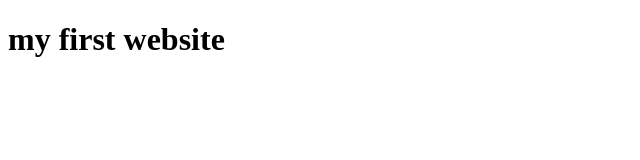
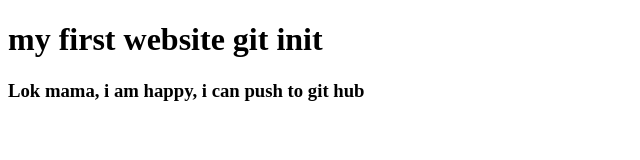
Before and after one commit to tumadergit/my-first-website, a plain HTML site: page index.html in a window 1280 px wide. Shown: the whole page, without its empty margins (0-640 px from the left). Drawn offline with Linux system fonts and the light colour scheme.

Commit message:
learned github

```diff
--- a/index.html
+++ b/index.html
@@ -7,6 +7,7 @@
     <title>Document</title>
 </head>
 <body>
-    <h1>my first website </h1>
+    <h1>my first website git init</h1>
+    <h3>Lok mama, i am happy, i can push to git hub</h3>
 </body>
 </html>
```
